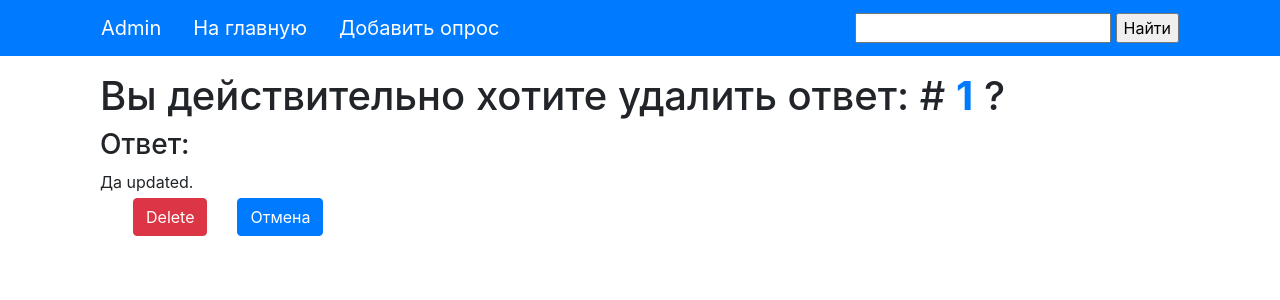
After one commit to Illarionov81/python_group_5_homework_exam_7_Alexander_Illarionov, a Django app: page /poll/1/answer/delete/ in a window 1280 px wide. The commit adds this page. Shown: the top 300 px of the page. Run offline with Django 3.2, Linux system fonts and the light colour scheme; data comes from the database, SQL or seed files in the repository; both versions use the stored data as it was after the commit; some libraries are stand-ins or nearby versions.

Commit message:
представления удаления ответа к вопросу + html

```diff
--- a/source/main/urls.py
+++ b/source/main/urls.py
@@ -17,7 +17,7 @@ from django.contrib import admin
 from django.urls import path
 
 from webapp.views import PollView, OnePollView, PollCreateView, PollUpdateView, PollDeleteView, AnswerCreateView, \
-    AnswerUpdateView
+    AnswerUpdateView, AnswerDeleteView
 
 urlpatterns = [
     path('admin/', admin.site.urls),
@@ -29,6 +29,7 @@ urlpatterns = [
 
     path('poll/<int:pk>/answer/add/', AnswerCreateView.as_view(), name='poll_answer_add'),
     path('answer/<int:pk>/update/', AnswerUpdateView.as_view(), name='answer_update'),
+    path('poll/<int:pk>/answer/delete/', AnswerDeleteView.as_view(), name='answer_delete_view'),
 
 
 ]
--- /dev/null
+++ b/source/webapp/templates/choice/choice_delete.html
@@ -0,0 +1,31 @@
+{% extends "base.html" %}
+
+{% block title %}Delete answer{% endblock %}
+
+{#{% block menu %}#}
+{#    <li class="nav-item px-3">#}
+{#        <a class="navbar-brand"  href="{% url 'task_view' task.pk %}" >Просмотр</a>#}
+{#    </li>#}
+{#{% endblock %}#}
+
+{% block contant %}
+    <div class="coL col-lg-12 mt-5">
+        <h1 class="pt-4">Вы действительно хотите удалить ответ: # <b class="text-primary">{{ answer.pk }}</b> ?</h1>
+            <h3>Ответ:</h3> {{ answer.choice_answer }}.
+    </div>
+    <div class="row">
+        <form method="POST" action="{% url "answer_delete_view" answer.pk %}" class="text-center">
+            {% csrf_token %}
+        <div class="coL col-lg-3 ml-5 mt-1">
+            <a href="{% url 'answer_delete_view' answer.poll.pk %}" >
+                <button type="submit"  class="btn btn-danger">Delete</button>
+            </a>
+        </div>
+        </form>
+        <div class="coL col-lg-3  mt-1">
+            <a href="{% url 'poll_view' answer.poll.pk  %}" >
+                <button type="submit"  class="btn btn-primary">Отмена</button>
+            </a>
+        </div>
+    </div>
+{% endblock %}
--- a/source/webapp/templates/poll/poll_detail_view.html
+++ b/source/webapp/templates/poll/poll_detail_view.html
@@ -43,9 +43,9 @@
         <div class="coL col-lg-1 mt-5">
             <a href="{% url 'answer_update' answer.pk %}" ><button type="button"  class="btn btn-success">Update</button></a>
         </div>
-{#        <div class="coL col-lg-1 mt-5">#}
-{#            <a href="{% url 'task_delete_view' task.pk %}" ><button type="submit"  class="btn btn-danger">Delete</button></a>#}
-{#        </div>#}
+        <div class="coL col-lg-1 mt-5">
+            <a href="{% url 'answer_delete_view' answer.pk %}" ><button type="button"  class="btn btn-danger">Delete</button></a>
+        </div>
     </div>
     {% endfor %}
     <hr>
--- a/source/webapp/views/choice_view.py
+++ b/source/webapp/views/choice_view.py
@@ -26,3 +26,12 @@ class AnswerUpdateView(UpdateView):
 
     def get_success_url(self):
         return reverse('poll_view', kwargs={'pk': self.object.poll.pk})
+
+
+class AnswerDeleteView(DeleteView):
+    model = Choice
+    template_name = 'choice/choice_delete.html'
+    context_object_name = 'answer'
+
+    def get_success_url(self):
+        return reverse("poll_view", kwargs={'pk': self.object.poll.pk})
```
Also changed, not shown: source/fixtures/dump.json (+17 -1 lines).
